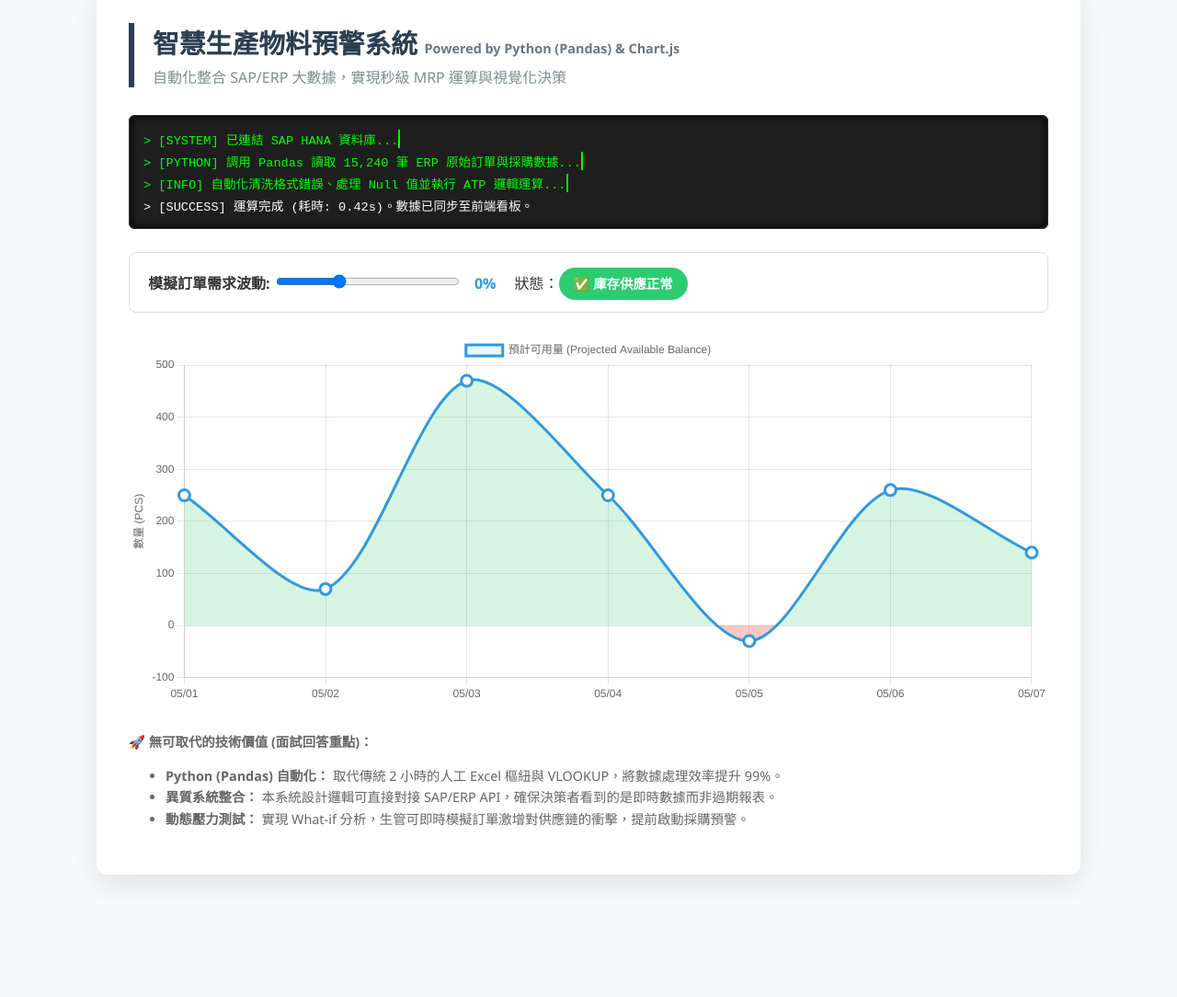
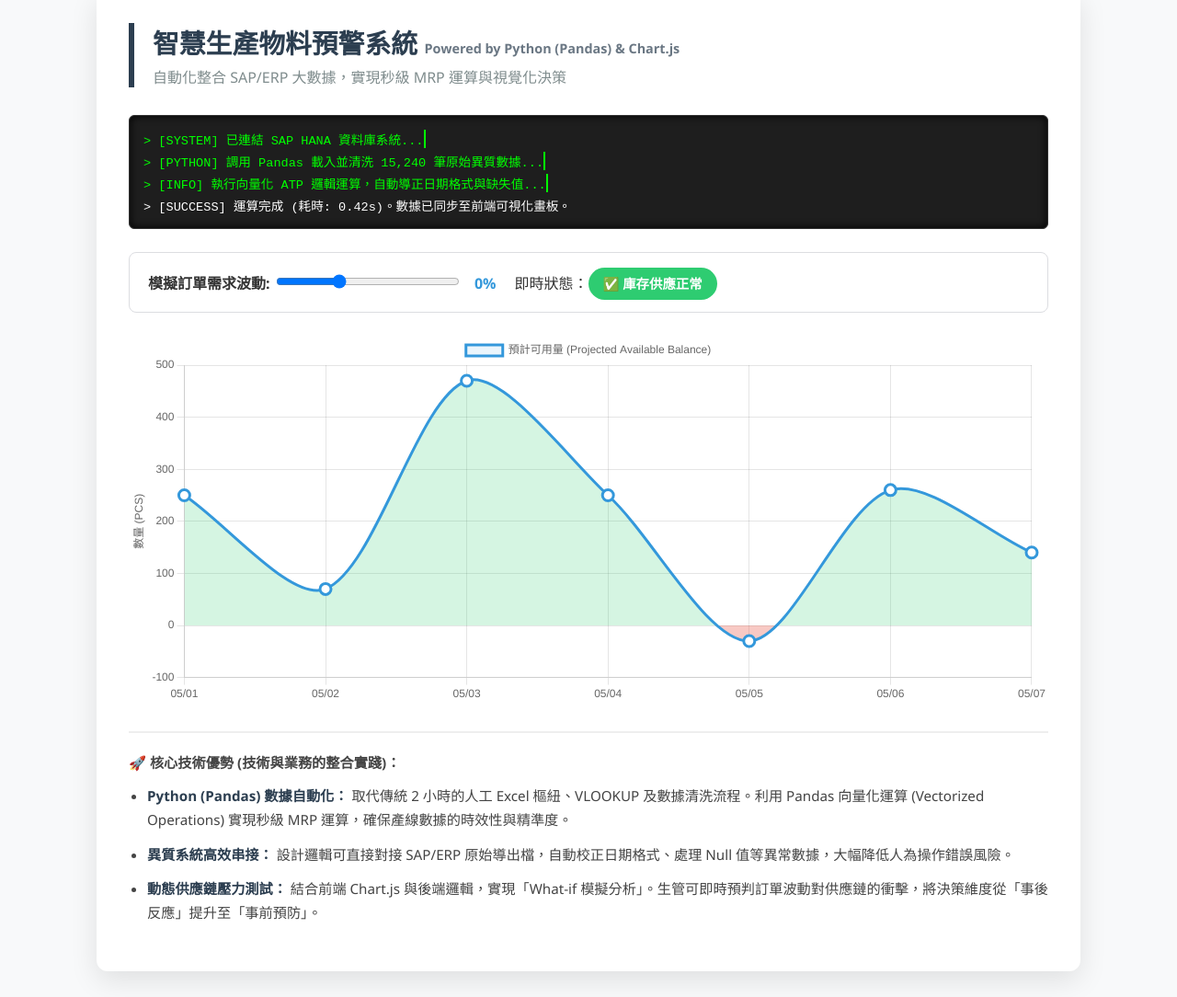
Before and after one commit to chen-yu86/ERP-SAP, a plain HTML site: page index.html in a window 1280 px wide. Shown: the part 38-1122 px from the top of the page at 92% size. Before the commit the page ends 1017 px from the top, so only its background shows below. Drawn offline with nearby package versions, Linux system fonts and the light colour scheme.

Commit message:
Refactor HTML and update terminal log messages

```diff
--- a/index.html
+++ b/index.html
@@ -10,26 +10,29 @@
         body { font-family: "Segoe UI", "Microsoft JhengHei", sans-serif; background-color: #f8f9fa; padding: 20px; color: #333; }
         .container { max-width: 1000px; margin: auto; background: white; padding: 35px; border-radius: 12px; box-shadow: 0 10px 30px rgba(0,0,0,0.1); }
 
-        /* 標題區 */
         .header { border-left: 6px solid var(--primary); padding-left: 20px; margin-bottom: 30px; }
         .header h1 { margin: 0; font-size: 1.8rem; color: var(--primary); }
         .header p { margin: 5px 0 0; color: #7f8c8d; }
 
-        /* 模擬 Python 後端日誌視窗 (核心亮點) */
+        /* 模擬 Python 後端日誌視窗 */
         .terminal { background: var(--terminal-bg); color: #00ff00; padding: 15px; border-radius: 6px; font-family: 'Courier New', monospace; font-size: 0.85rem; margin-bottom: 25px; border: 1px solid #333; box-shadow: inset 0 0 10px #000; }
         .terminal-line { margin-bottom: 4px; border-right: 2px solid #00ff00; width: fit-content; white-space: nowrap; overflow: hidden; animation: typing 2s steps(40, end), blink .75s step-end infinite; }
 
-        /* 控制面板 */
-        .control-panel { background: #fff; border: 1px solid #dcdde1; padding: 20px; border-radius: 8px; margin-bottom: 25px; display: flex; align-items: center; gap: 20px; }
-        .status-badge { padding: 8px 16px; border-radius: 50px; font-weight: bold; font-size: 0.9rem; }
+        .control-panel { background: #fff; border: 1px solid #dcdde1; padding: 20px; border-radius: 8px; margin-bottom: 25px; display: flex; align-items: center; gap: 20px; flex-wrap: wrap; }
+        .status-badge { padding: 8px 16px; border-radius: 50px; font-weight: bold; font-size: 0.9rem; transition: 0.3s; }
         .bg-danger { background: var(--danger); color: white; }
         .bg-success { background: var(--success); color: white; }
 
-        /* 圖表區 */
         .chart-wrapper { position: relative; height: 400px; margin-bottom: 20px; }
 
         @keyframes typing { from { width: 0 } to { width: 100% } }
         @keyframes blink { from, to { border-color: transparent } 50% { border-color: #00ff00 } }
+
+        /* 技術優勢區塊樣式優化 */
+        .tech-value { margin-top: 30px; font-size: 0.95rem; color: #444; line-height: 1.7; border-top: 2px solid #eee; padding-top: 20px; }
+        .tech-value ul { padding-left: 20px; margin-top: 10px; }
+        .tech-value li { margin-bottom: 12px; }
+        .tech-highlight { color: #2c3e50; font-weight: bold; }
     </style>
 </head>
 <body>
@@ -41,10 +44,10 @@
     </div>
 
     <div class="terminal">
-        <div class="terminal-line">> [SYSTEM] 已連結 SAP HANA 資料庫...</div>
-        <div class="terminal-line">> [PYTHON] 調用 Pandas 讀取 15,240 筆 ERP 原始訂單與採購數據...</div>
-        <div class="terminal-line">> [INFO] 自動化清洗格式錯誤、處理 Null 值並執行 ATP 邏輯運算...</div>
-        <div style="color: #fff;">> [SUCCESS] 運算完成 (耗時: 0.42s)。數據已同步至前端看板。</div>
+        <div class="terminal-line">> [SYSTEM] 已連結 SAP HANA 資料庫系統...</div>
+        <div class="terminal-line">> [PYTHON] 調用 Pandas 載入並清洗 15,240 筆原始異質數據...</div>
+        <div class="terminal-line">> [INFO] 執行向量化 ATP 邏輯運算，自動導正日期格式與缺失值...</div>
+        <div style="color: #fff;">> [SUCCESS] 運算完成 (耗時: 0.42s)。數據已同步至前端可視化畫板。</div>
     </div>
 
     <div class="control-panel">
@@ -54,7 +57,7 @@
             <span id="demandVal" style="font-weight: bold; color: var(--accent); margin-left: 10px;">0%</span>
         </div>
         <div id="statusIndicator">
-            狀態：<span class="status-badge bg-success">✅ 庫存供應正常</span>
+            即時狀態：<span class="status-badge bg-success">✅ 庫存供應正常</span>
         </div>
     </div>
 
@@ -62,19 +65,27 @@
         <canvas id="inventoryChart"></canvas>
     </div>
 
-    <div style="margin-top: 30px; font-size: 0.9rem; color: #666; line-height: 1.6;">
-        <strong>🚀 無可取代的技術價值 (面試回答重點)：</strong>
+    <div class="tech-value">
+        <strong>🚀 核心技術優勢 (技術與業務的整合實踐)：</strong>
         <ul>
-            <li><strong>Python (Pandas) 自動化：</strong> 取代傳統 2 小時的人工 Excel 樞紐與 VLOOKUP，將數據處理效率提升 99%。</li>
-            <li><strong>異質系統整合：</strong> 本系統設計邏輯可直接對接 SAP/ERP API，確保決策者看到的是即時數據而非過期報表。</li>
-            <li><strong>動態壓力測試：</strong> 實現 What-if 分析，生管可即時模擬訂單激增對供應鏈的衝擊，提前啟動採購預警。</li>
+            <li>
+                <span class="tech-highlight">Python (Pandas) 數據自動化：</span>
+                取代傳統 2 小時的人工 Excel 樞紐、VLOOKUP 及數據清洗流程。利用 Pandas 向量化運算 (Vectorized Operations) 實現秒級 MRP 運算，確保產線數據的時效性與精準度。
+            </li>
+            <li>
+                <span class="tech-highlight">異質系統高效串接：</span>
+                設計邏輯可直接對接 SAP/ERP 原始導出檔，自動校正日期格式、處理 Null 值等異常數據，大幅降低人為操作錯誤風險。
+            </li>
+            <li>
+                <span class="tech-highlight">動態供應鏈壓力測試：</span>
+                結合前端 Chart.js 與後端邏輯，實現「What-if 模擬分析」。生管可即時預判訂單波動對供應鏈的衝擊，將決策維度從「事後反應」提升至「事前預防」。
+            </li>
         </ul>
     </div>
 </div>
 
 <script>
 document.addEventListener('DOMContentLoaded', function() {
-    // 模擬從 Python 後端傳來的數據 (百位數規模)
     const labels = ['05/01', '05/02', '05/03', '05/04', '05/05', '05/06', '05/07'];
     const baseDemand = [150, 180, 300, 220, 280, 160, 120];
     const baseSupply = [0, 0, 700, 0, 0, 450, 0];
@@ -113,7 +124,16 @@ document.addEventListener('DOMContentLoaded', function() {
         options: {
             responsive: true,
             maintainAspectRatio: false,
-            plugins: { legend: { position: 'top' } },
+            plugins: {
+                legend: { position: 'top' },
+                tooltip: {
+                    callbacks: {
+                        afterBody: (context) => {
+                            return context[0].parsed.y < 0 ? '建議：提前催料' : '';
+                        }
+                    }
+                }
+            },
             scales: { y: { title: { display: true, text: '數量 (PCS)' } } }
         }
     });
@@ -126,9 +146,9 @@ document.addEventListener('DOMContentLoaded', function() {
 
         const badge = document.getElementById('statusIndicator');
         if(shortage) {
-            badge.innerHTML = '狀態：<span class="status-badge bg-danger">⚠️ 發現缺料風險，請介入調整</span>';
+            badge.innerHTML = '即時狀態：<span class="status-badge bg-danger">⚠️ 發現斷料風險，請調整排程</span>';
         } else {
-            badge.innerHTML = '狀態：<span class="status-badge bg-success">✅ 庫存供應正常</span>';
+            badge.innerHTML = '即時狀態：<span class="status-badge bg-success">✅ 庫存供應正常</span>';
         }
 
         myChart.data.datasets[0].data = trend;
```
